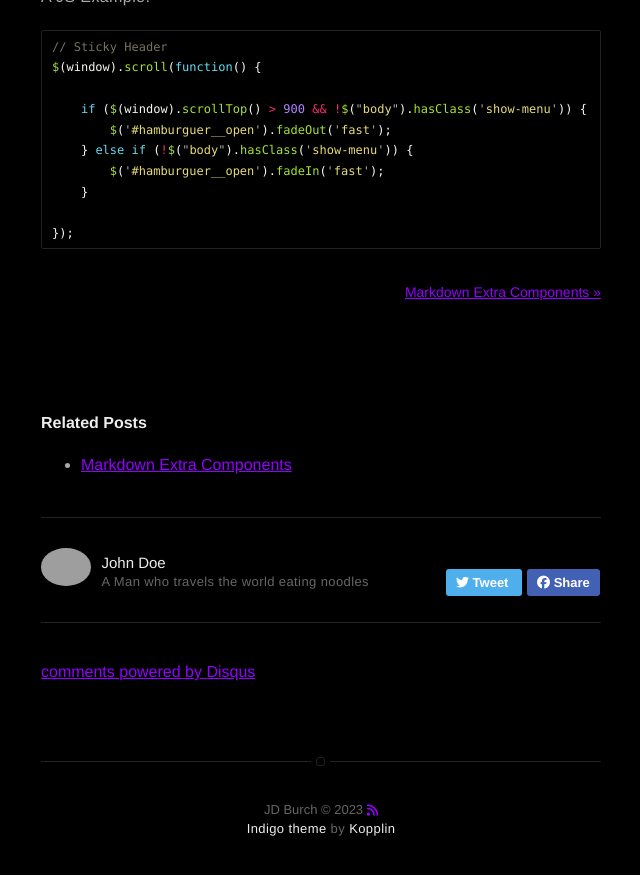
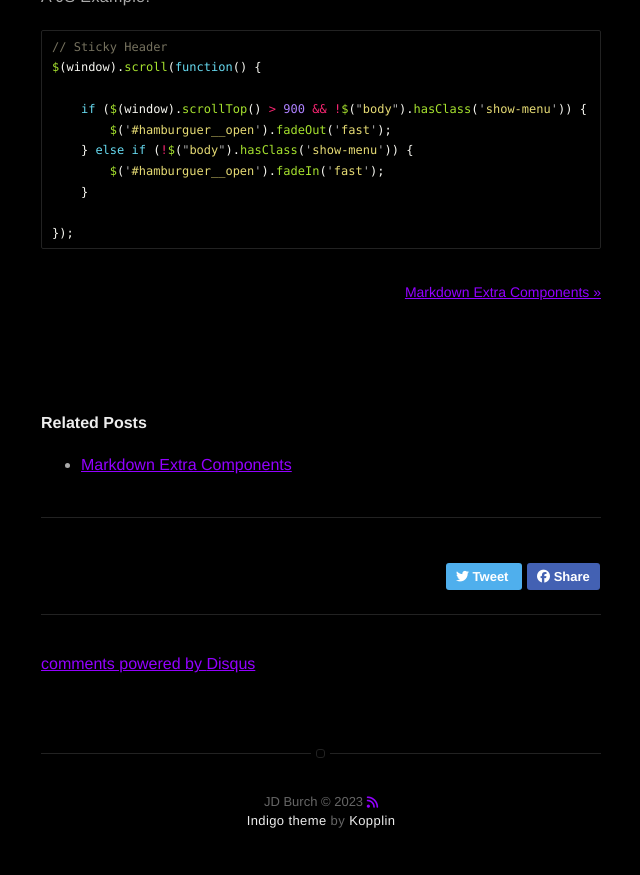
Before and after one commit to JDBurchHuzzah/jdburchhuzzah.github.io, a Jekyll site: the page built from _posts/2016-02-24-markdown-common-elements.markdown, in a window 1280 px wide and 900 px high, scrolled down 5166 px. Shown: the top 875 px of the window, without its empty margins (319-959 px from the left). Built offline with Jekyll 4.4.1, drawn with Linux system fonts in a browser that asks for light colours; nearby versions of some CDN libraries; comment, search, counter and statistics services are not loaded.

Commit message:
Update _config.yml

```diff
--- a/_config.yml
+++ b/_config.yml
@@ -36,24 +36,10 @@
 # if you don't have any of social below, comment the line
 facebook: myfacebook
 twitter: mytwitter
-instagram: myinstagram
+instagram: jdburch06
 linkedin: mylinkedin
-github: mygithub
-email: myemail@gmail.com
-
-authors:
-  johndoe:
-    name: John Doe
-    bio: A Man who travels the world eating noodles
-    external-image: false
-    picture: assets/images/profile.jpg
-    twitter: johndoe
-  jamesfoster:
-    name: James Foster
-    bio: A Man who develops software with coffee
-    external-image: false
-    picture: assets/images/james.jpg
-    twitter: jamesfoster
+github: JDBurchHuzzah
+email: jdburch06@gmail.com
 
 # do you want a larger site? change the option below
 # options: [normal, large] | default: normal
```
